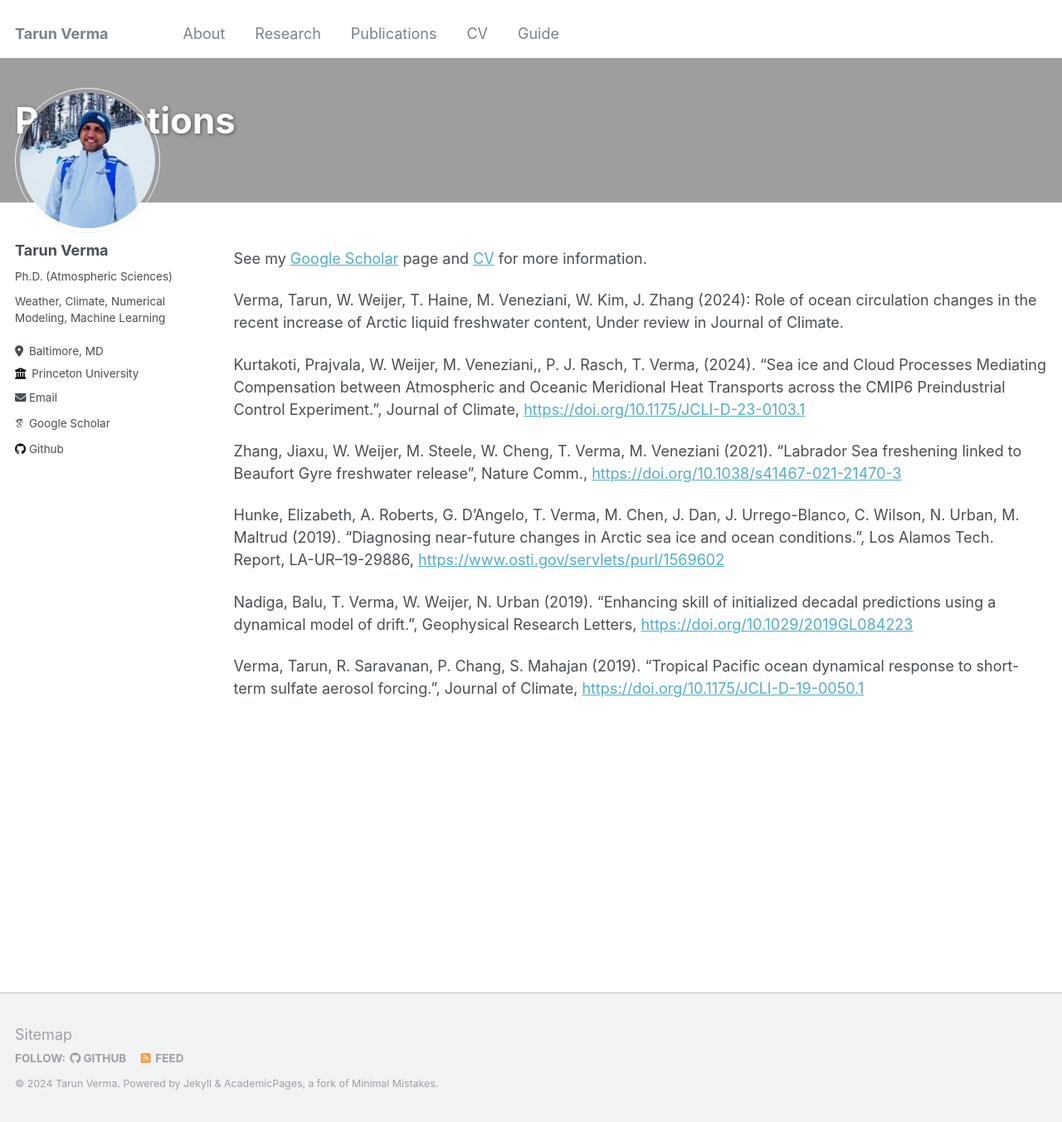
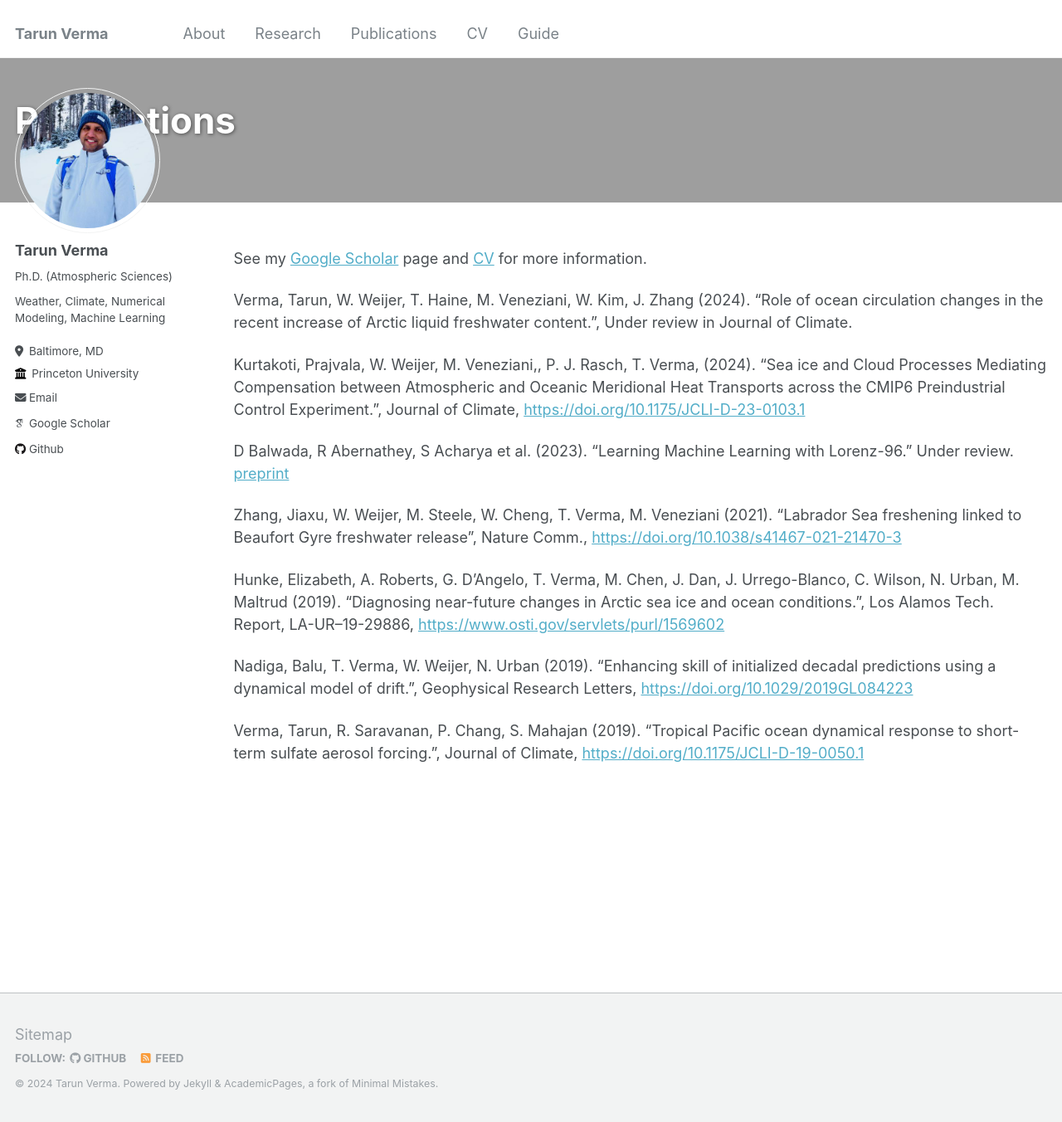
Before and after one commit to shiprock-1583/shiprock-1583.github.io, a Jekyll site: the page built from _pages/publications.md, in a window 1280 px wide and 1352 px high. Shown: the whole window at 83% size. Built offline with Jekyll 4.4.1, drawn with Linux system fonts in a browser that asks for light colours; some web fonts are replaced.

Commit message:
Update publications.md

```diff
--- a/_pages/publications.md
+++ b/_pages/publications.md
@@ -11,9 +11,11 @@ header:
 
 See my [Google Scholar](https://scholar.google.com/citations?user=axe4WfMAAAAJ&hl=en&oi=ao) page and [CV](https://shiprock-1583.github.io/files/CV.pdf) for more information.
 
-Verma, Tarun, W. Weijer, T. Haine, M. Veneziani, W. Kim, J. Zhang (2024): Role of ocean circulation changes in the recent increase of Arctic liquid freshwater content, Under review in Journal of Climate.
+Verma, Tarun, W. Weijer, T. Haine, M. Veneziani, W. Kim, J. Zhang (2024). "Role of ocean circulation changes in the recent increase of Arctic liquid freshwater content.", Under review in Journal of Climate.
 
 Kurtakoti, Prajvala, W. Weijer, M. Veneziani,, P. J. Rasch, T. Verma, (2024). "Sea ice and Cloud Processes Mediating Compensation between Atmospheric and Oceanic Meridional Heat Transports across the CMIP6 Preindustrial Control Experiment.", Journal of Climate, [https://doi.org/10.1175/JCLI-D-23-0103.1](https://doi.org/10.1175/JCLI-D-23-0103.1)
+
+D Balwada, R Abernathey, S Acharya et al. (2023). "Learning Machine Learning with Lorenz-96." Under review. [preprint](https://d197for5662m48.cloudfront.net/documents/publicationstatus/182343/preprint_pdf/043b7b88437a3e6904fd291d3a6e5f40.pdf)
 
 Zhang, Jiaxu, W. Weijer, M. Steele, W. Cheng, T. Verma, M. Veneziani (2021). "Labrador Sea freshening linked to Beaufort Gyre freshwater release", Nature Comm., [https://doi.org/10.1038/s41467-021-21470-3](https://doi.org/10.1038/s41467-021-21470-3)
 
```
